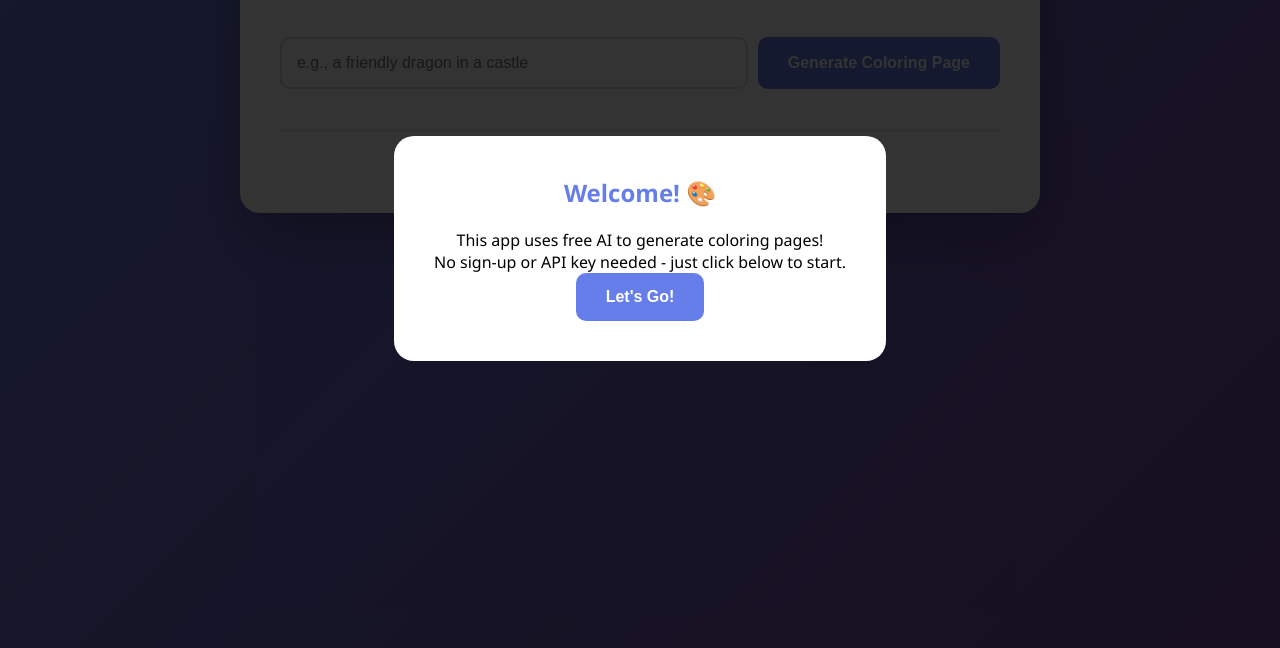
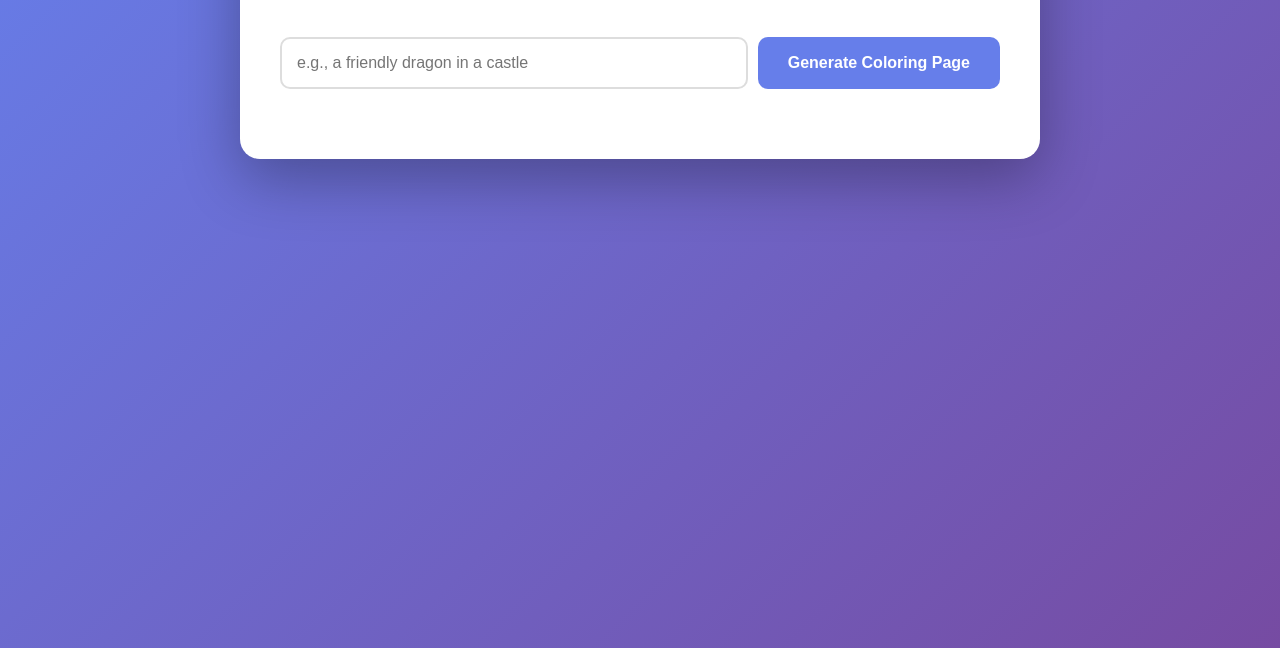
Before and after one commit to nidhivshandilya/coloring-page-generator, a plain HTML site: page index.html in a window 1280 px wide. Shown: the part 152-800 px from the top of the page. Drawn offline with Linux system fonts and the light colour scheme; a script that the page names is missing.

Commit message:
Update index.html

```diff
--- a/index.html
+++ b/index.html
@@ -40,29 +40,4 @@
                 <div class="button-group">
                     <button onclick="downloadImage()">📥 Download</button>
                     <button onclick="printImage()">🖨️ Print</button>
-                    <button onclick="resetApp()">🔄 Create Another</button>
-                </div>
-            </div>
-        </main>
-
-        <footer>
-            <p>Built with Hugging Face AI |
-            <a href="https://github.com//nidhivshandilya/coloring-page-generator" target="_blank">
-                View on GitHub
-            </a>
-            </p>
-        </footer>
-
-      <div id="apiKeyModal" class="modal">
-            <div class="modal-content">
-                <h2>Welcome! 🎨</h2>
-                <p>This app uses free AI to generate coloring pages!</p>
-                <p>No sign-up or API key needed - just click below to start.</p>
-                <button onclick="saveApiKey()">Let's Go!</button>
-            </div>
-        </div>
-    </div>
-
-    <script src="app.js"></script>
-</body>
-</html>
+                    <butt
```
